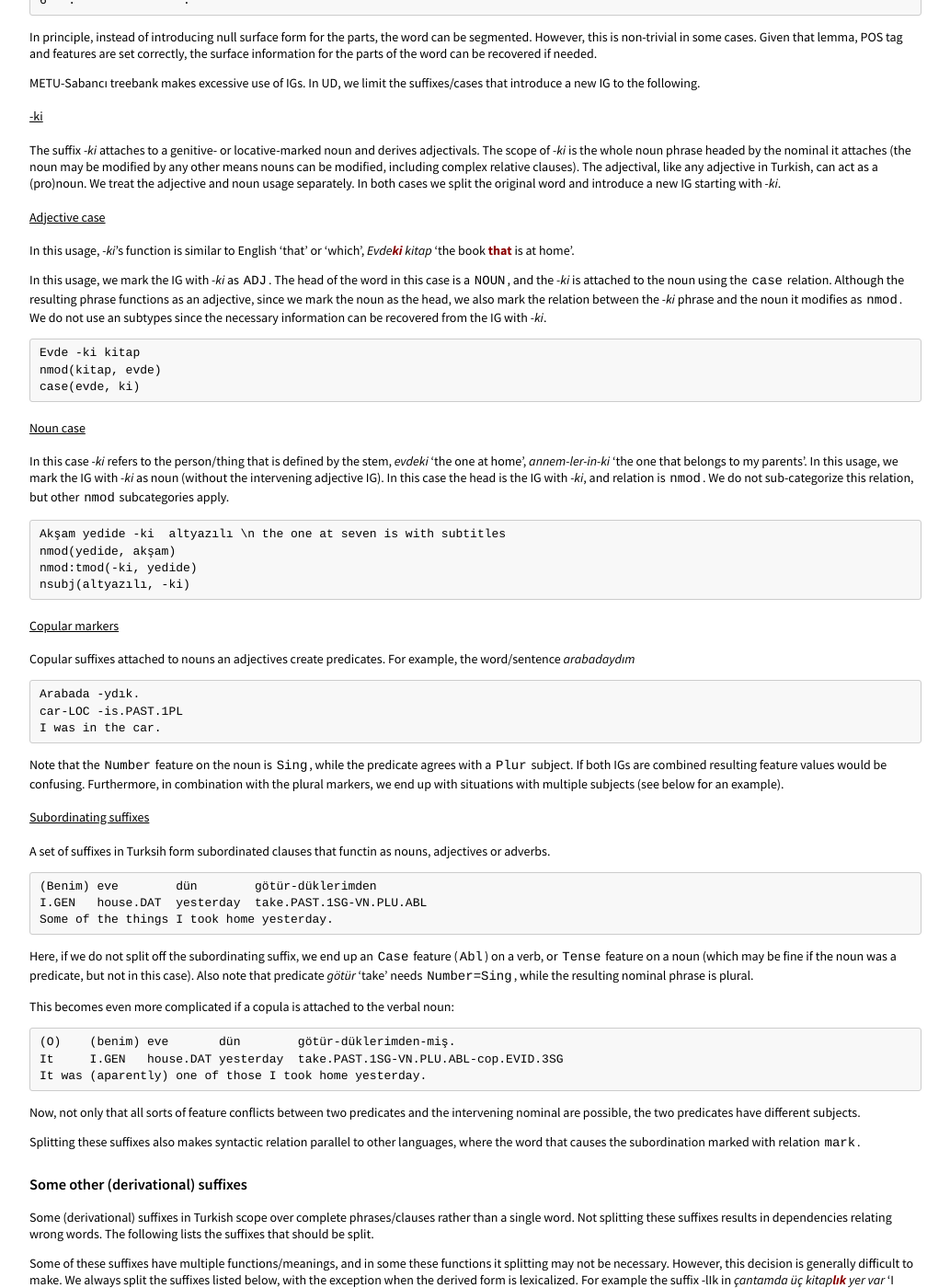
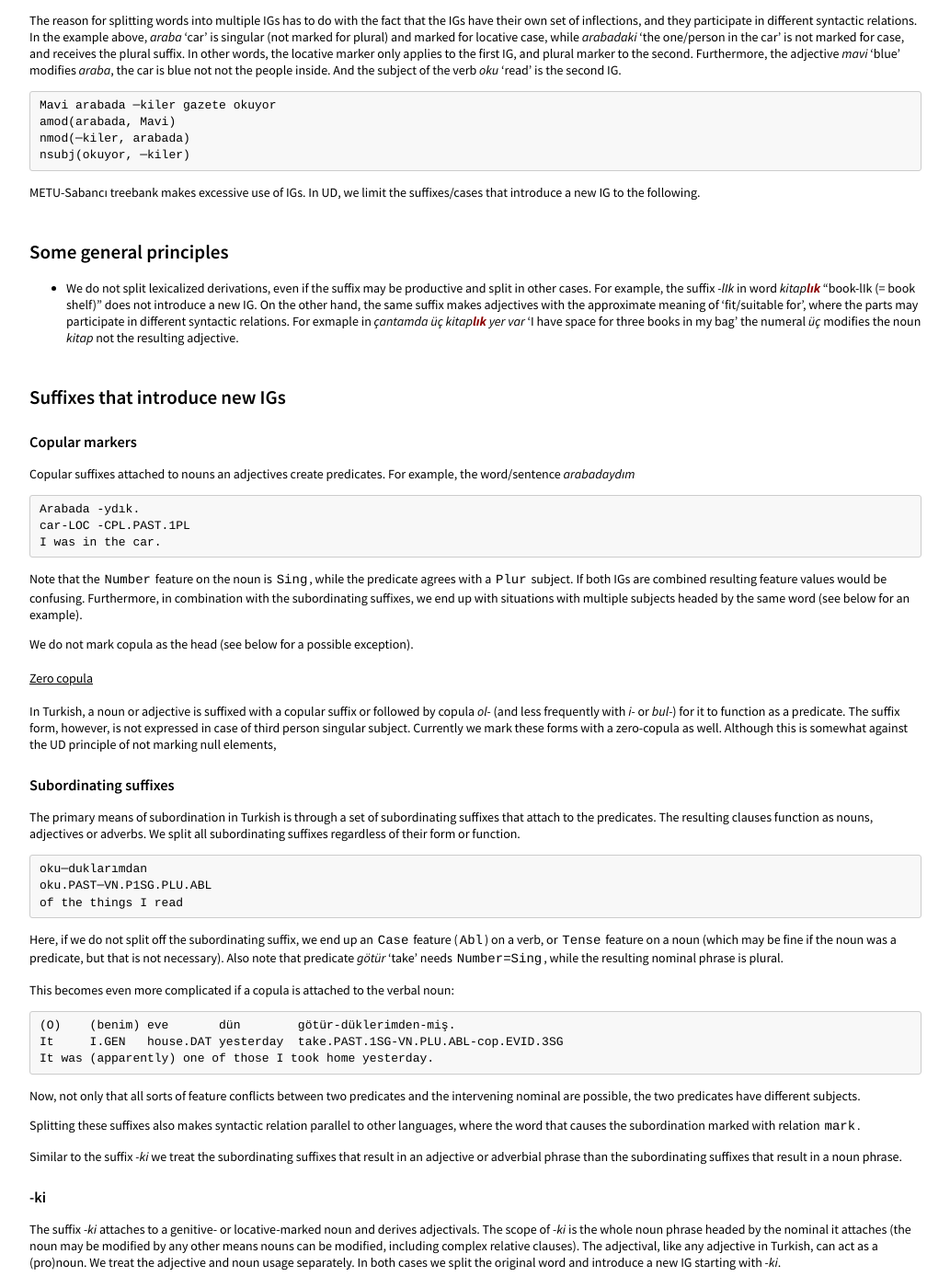
Before and after one commit to coltekin/ud-docs-tr, a Jekyll site: the page built from _tr-overview/tokenization.md, in a window 1280 px wide and 1400 px high, scrolled down 693 px. Shown: the whole window at 92% size, without its empty margins (123-1156 px from the left). Built offline with Jekyll 4.4.1, drawn with Linux system fonts in a browser that asks for light colours; some of the changed text lies outside the part shown.

Commit message:
some documentation of current issues

````diff
--- a/_tr-overview/tokenization.md
+++ b/_tr-overview/tokenization.md
@@ -8,103 +8,169 @@
 
 **This document is a work-in-progress proposal. See http://universaldependencies.github.io/docs for current/accepted specification**
 
-Word tokenization of Turkish is similar to the other languages writting using Latin alphabet. However, syntactic analysis of Turkish requires sub-word units as syntactic tokens. These tokens are called *inflectional groups* (IGs), and typically determined at the time of morphological analysis.
+Word tokenization of Turkish is similar to the other languages writing using Latin alphabet. However, syntactic analysis of Turkish often requires sub-word units as syntactic tokens. These tokens are called *inflectional groups* (IGs), and typically determined during morphological analysis/disambiguation in an NLP pipeline.
 
 ## Inflectional Groups
 
-In Turkish (and some/all other Turkic languages), the POS of a word may change with suffixation a way that diverge from derivational morphology observed in other lanuages. The important difference is that parts of the word may refer to different entities and/or predicates that carry their own inflectional features and participate in different syntactic relations.
+In Turkish (and some/all other Turkic languages), the POS of a word may change with suffixation in a way that diverge from derivational morphology observed in other languages. The important difference is that parts of the word may refer to different entities and/or predicates that carry their own inflectional features and participate in different syntactic relations.
 
 A typical example is the following sentence:
-```
+~~~~
 Mavi arabadakiler   gazete    okuyor.
 blue car-LOC-KI-PLU newspaper read-PROG
 `the ones in the blue car are reading newspapers'
-```
-In this example, the suffix *-ki* in word *arabadakiler* creates a new IG. The first IG refers to a car, while the second IG refers to people (in the car). The set of inflections attached to these two IG's are different. *araba* 'car' is singular (not marked for plural) and marked for locative case, while *arabadaki* 'the one/person in the car' is not marked for case, and receives the plural suffix. In other words, the locative marker only applies to the first IG, and plural marker to the second. Furhermore, the adjective *mavi* 'blue' modifies *araba*, the car is blue not not the people inside. And the subject of the verb *oku* 'read' is the second IG.
-
-During tokenization, we introduce two syntactic words, and tokenize the above sentence in CoNLL-U as follows:
-
-```
-1   Mavi            mavi
-2-3 arabadakiler    _
-2   _               araba
-3   _               ki
-4   gazete          gazete
-5   okuyor          oku
-6   .               .
-```
-In principle, instead of introducing null surface form for the parts, the word can be segmented. However, this is non-trivial in some cases. Given that lemma, POS tag and features are set correctly, the surface information for the parts of the word can be recovered if needed.
-
-METU-Sabancı treebank makes excessive use of IGs. In UD, we limit the suffixes/cases that introduce a new IG to the following.
-
-#### -ki
-
-The suffix *-ki* attaches to a genitive- or locative-marked noun and derives adjectivals. The scope of *-ki* is the whole noun phrase headed by the nominal it attaches (the noun may be modified by any other means nouns can be modified, including complex relative clauses). The adjectival, like any adjective in Turkish, can act as a (pro)noun. We treat the adjective and noun usage separately. In both cases we split the original word and introduce a new IG starting with *-ki*.
-
-#### Adjective case
-
-In this usage, *-ki*'s function is similar to English 'that' or 'which',
-*Evde<b>ki</b> kitap* 'the book <b>that</b> is at home'.
-
-In this usage, we mark the IG with *-ki* as `ADJ`. The head of the word in this case is a `NOUN`, and the *-ki* is attached to the noun using the `case` relation. Although the resulting phrase functions as an adjective, since we mark the noun as the head, we also mark the relation between the *-ki* phrase and the noun it modifies as `nmod`. We do not use an subtypes since the necessary information can be recovered from the IG with *-ki*.
-
-~~~~ sdparse
-Evde -ki kitap
-nmod(kitap, evde)
-case(evde, ki)
 ~~~~
 
-#### Noun case
+In this example, the suffix *-ki* in word *arabadakiler* creates a new IG.
+The first IG refers to a car, while the second IG refers to the people (in the car).
+We split the word *arabadakiler* into two syntacitc units, which would be represented in  CoNLL-U as follows:
 
-In this case *-ki* refers to the person/thing that is defined by the stem, *evdeki* 'the one at home', *annem-ler-in-ki* 'the one that belongs to my parents'.  In this usage, we mark the IG with *-ki* as noun (without the intervening adjective IG). In this case the head is the IG with  *-ki*, and relation is `nmod`. We do not sub-categorize this relation, but other `nmod` subcategories apply.
+~~~~
+1   Mavi            mavi    ADJ     _
+2-3 arabadakiler    _
+2   _               araba   NOUN    _   Number=Sing|Case=Loc
+3   _               ki      NOUN    _   Number=Plur|Case=Nom
+4   gazete          gazete  NOUN    _
+5   okuyor          oku     VERB    _
+6   .               .
+~~~~
+In principle, instead of introducing unspecified surface form for the parts,
+the word can be segmented (*arabada*+*kiler*).
+However, we do not require surface forms for IGs,
+since determining correct segmentation is non-trivial in some cases.
 
-~~~~ sdparse
-Akşam yedide -ki  altyazılı \n the one at seven is with subtitles
-nmod(yedide, akşam)
-nmod:tmod(-ki, yedide)
-nsubj(altyazılı, -ki)
-~~~~
+The reason for splitting words into multiple IGs has to do with the fact that the IGs have their own set of inflections, and they participate in different syntactic relations.
+In the example above, *araba* 'car' is singular (not marked for plural) and marked for locative case, while *arabadaki* 'the one/person in the car' is not marked for case, and receives the plural suffix. In other words, the locative marker only applies to the first IG, and plural marker to the second. Furthermore, the adjective *mavi* 'blue' modifies *araba*, the car is blue not not the people inside. And the subject of the verb *oku* 'read' is the second IG.
 
-#### Copular markers
+~~~ sdparse
+Mavi arabada ─kiler gazete okuyor
+amod(arabada, Mavi)
+nmod(─kiler, arabada)
+nsubj(okuyor, ─kiler)
+~~~
+
+METU-Sabancı treebank makes excessive use of IGs.
+In UD, we limit the suffixes/cases that introduce a new IG to the following.
+
+## Some general principles
+
+* We do not split lexicalized derivations, even if the suffix may be
+  productive and split in other cases.
+  For example, the suffix *-lIk* in word *kitap<b>lık</b>*
+  "book-lIk (= book shelf)" does not introduce a new IG. On the other
+  hand, the same suffix makes adjectives with the approximate meaning
+  of 'fit/suitable for', where the parts may participate in different
+  syntactic relations. For exmaple in *çantamda üç kitap<b>lık</b> yer var*
+  'I have space for three books in my bag' the numeral *üç* modifies
+  the noun *kitap* not the resulting adjective.
+
+## Suffixes that introduce new IGs
+
+### Copular markers
 
 Copular suffixes attached to nouns an adjectives
 create predicates. For example, the word/sentence *arabadaydım*
-```
+
+~~~
 Arabada -ydık.
-car-LOC -is.PAST.1PL
+car-LOC -CPL.PAST.1PL
 I was in the car.
-```
+~~~
+
 Note that the `Number` feature on the noun is `Sing`, while the
 predicate agrees with a `Plur` subject. If both IGs are combined
 resulting feature values would be confusing. Furthermore, in
-combination with the plural markers, we end up with situations with
-multiple subjects (see below for an example).
+combination with the subordinating suffixes,
+we end up with situations with multiple subjects headed by the same word (see below for an example).
 
-#### Subordinating suffixes
+We do not mark copula as the head (see below for a possible exception).
 
-A set of suffixes in Turksih form subordinated clauses that functin as nouns, adjectives or adverbs.
-```
-(Benim) eve        dün        götür-düklerimden
-I.GEN   house.DAT  yesterday  take.PAST.1SG-VN.PLU.ABL
-Some of the things I took home yesterday.
-```
+#### Zero copula
+
+In Turkish, a noun or adjective is suffixed with a copular suffix or followed by copula *ol-* (and less frequently with *i-* or *bul-*) for it to function as a predicate.
+The suffix form, however, is not expressed in case of third person singular subject.
+Currently we mark these forms with a zero-copula as well.
+Although this is somewhat against the UD principle of not marking null elements,
+
+
+### Subordinating suffixes
+
+The primary means of subordination in Turkish is through a set of subordinating suffixes that attach to the predicates.
+The resulting clauses function as nouns, adjectives or adverbs.
+We split all subordinating suffixes regardless of their form or function.
+
+~~~
+oku─duklarımdan
+oku.PAST─VN.P1SG.PLU.ABL
+of the things I read
+~~~
+
 Here, if we do not split off the subordinating suffix, we end up an
 `Case` feature (`Abl`) on a verb, or `Tense` feature on a noun (which
-may be fine if the noun was a predicate, but not in this case).
+may be fine if the noun was a predicate, but that is not necessary).
 Also note that predicate *götür* 'take' needs `Number=Sing`, while the resulting nominal phrase is plural.
 
 This becomes even more complicated if a copula is attached to the verbal noun:
-```
+~~~
 (O)    (benim) eve       dün        götür-düklerimden-miş.
 It     I.GEN   house.DAT yesterday  take.PAST.1SG-VN.PLU.ABL-cop.EVID.3SG
-It was (aparently) one of those I took home yesterday.
-```
+It was (apparently) one of those I took home yesterday.
+~~~
 Now, not only that all sorts of feature conflicts between two predicates and the intervening nominal are possible,
 the two predicates have different subjects.
 
 Splitting these suffixes also makes syntactic relation parallel to other languages, where the word that causes the subordination marked with relation `mark`.
 
-### Some other (derivational) suffixes
+Similar to the suffix *-ki* we treat the subordinating suffixes that result in an adjective or adverbial phrase than the subordinating suffixes that result in a noun phrase.
+
+### -ki
+
+The suffix *-ki* attaches to a genitive- or locative-marked noun and derives adjectivals. The scope of *-ki* is the whole noun phrase headed by the nominal it attaches (the noun may be modified by any other means nouns can be modified, including complex relative clauses). The adjectival, like any adjective in Turkish, can act as a (pro)noun. We treat the adjective and noun usage separately. In both cases we split the original word and introduce a new IG starting with *-ki*.
+
+#### If the result is an adjective
+
+In this usage, *-ki*'s forms phrases that modify nouns,
+*Evde<b>ki</b> kitap* 'the book (that is) at home'.
+We mark the IG with *-ki* as `ADJ`.
+The head of the word is a `NOUN`, and the *-ki* is attached to the noun using the `case` relation.
+Although the resulting phrase functions as an adjective, since we mark the noun as the head, we also mark the relation between the *-ki* phrase and the noun it modifies as `nmod`.
+We do not use an subtypes since the necessary information can be recovered from the IG with *-ki*.
+
+~~~ sdparse
+büyük masada ─ki kitap \n big table-LOC─ki book (= the book [that is] on the big table)
+amod(masada, büyük)
+nmod(kitap, masada)
+case(masada, ─ki)
+~~~
+
+The use of `case` here does not refer to a accepted linguistic case in the language, but it is inline with non-standar case marking in UD.
+
+#### If the result is a noun
+
+In this case *-ki* refers to the person/thing that is modified  by the stem (either owned by or located at), *evdeki* 'the one at home', *annem-ler-in-ki* 'the one that belongs to my parents'.
+In this usage, we mark the IG with *-ki* as noun (without the intervening adjective IG).
+In this case the head is the IG with  *-ki*, and relation is `nmod`.
+
+~~~ sdparse
+akşam yedide ─ki  altyazılı \n the one at seven in the evening is with subtitles
+nmod:tmod(─ki, yedide)
+nsubj(altyazılı, ─ki)
+nmod(yedide, akşam)
+~~~
+
+The resulting nominal may further receive any nominal inflections, and potentially another *-ki* which may again function as a (pro)noun or adjective.
+This process may potentially repeat indefinitely, but more than two *-ki* suffixes are generally difficult to comprehend.
+The following is an example from the web with two *-ki*'s.
+
+~~~
+bizim   ─kinin  ─kiler  alltan    çıktı
+We.GEN  ─ki.GEN -ki.PLU below.LOC come_out.PAST
+The ones of ours came out from below
+(referring to the first teeth of the speaker's baby)
+~~~
+
+
+## Some other (derivational) suffixes
 
 Some (derivational) suffixes in Turkish scope over complete phrases/clauses rather than a single word.
 Not splitting these suffixes results in dependencies relating wrong words.
@@ -119,11 +185,11 @@
 space for three books in my bag' should be split,
 but not in *bir kitap<b>lık</b> aldım* 'I bought a book shelf'.
 
-##### The suffix -lI
+#### The suffix -lI
 
 This is a productive derivational suffix that derives adjectives and nouns from nouns. It has multiple functions. In some of these functions we can perfectly do without splitting, but for the sake of ease of annotation we split all, except clearly lexicalized cases, e.g., *akıl<b>lı</b>* 'mind-lI = clever', *köy<b>lü</b>* 'village-lI = villager', *üç-lü* 'three-lI = trio'.
 
-###### Examples
+##### Examples
 
 * *üç yatak odalı ev* 'a/the house with three bedrooms'.
   The correct bracketing is *[üç [yatak oda]]-lı ev* not
@@ -135,14 +201,14 @@
 * *kırmızı çiçek-li kumaş* 'fabric with red flowers' or (unlikely)
   'red fabric with flowers'.
 
-##### The suffix -sIz
+#### The suffix -sIz
 
 This suffix affects noun phrases, roughly meaning 'without'. It can
 also be attached to inflected nouns.
 
 *spor arabam<b>sız</b> yapamam* 'I cannot do without [my sports car]'.
 
-##### The suffix -CI
+#### The suffix -CI
 
 **-CI** derives nouns from nouns, typically it derives "occupation nouns", e.g.
 *şarap-çı* 'the wine maker/seller' but also someone who has a taste/preference
@@ -151,14 +217,14 @@
 other words: *[kırmızı şarap]-çı* 'person preferring red wine (over white
 wine)'/'red wine seller'.
 
-##### The suffix -lIk
+#### The suffix -lIk
 
 This adds the meaning of 'sufficient/suitable for'.
 
 Repeating the example above: *çantamda üç kitap<b>lık</b> yer var* 'I have
 <b>space for</b> [three books] in my bag'.
 
-##### The suffix -DIr forming time adverbials
+#### The suffix -DIr forming time adverbials
 
 Suffix -DIr has a number of different functions, one of which is
 deriving adverbials from time expressions, e.g., *yıllar-dır*
@@ -167,11 +233,11 @@
 years' be analyzed as *[üç yıl]-dır* 'for [three years]'.
 
 
-### What we do not split
+## What we do not split
 
 As much as what to split, it may be useful to know what not to.
 
-#### Zero derivation from an ADJ to NOUN
+### Zero derivation from an ADJ to NOUN
 
 In Turkish any adjective functions a (pro)noun referring to a thing
 with the property described by the adjective, *<b>Mavi</b>-yi ver.* 'hand me
````
Also changed, not shown: _tr-overview/issues.md (added, +74 -0 lines), _tr-overview/notes.md (+10 -10 lines).
